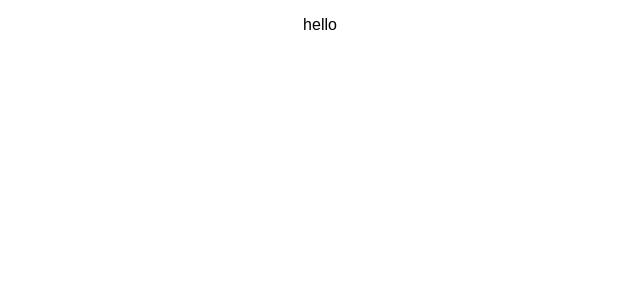
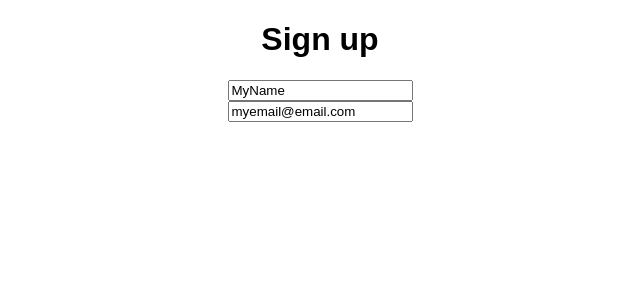
Before and after one commit to sebastianEs/task1, a React (Create React App) app: page / in a window 1280 px wide. Shown: the top 300 px of the page, without its empty margins (320-960 px from the left). Built offline with nearby package versions, Linux system fonts and the light colour scheme.

Commit message:
test form componnet

```diff
--- a/src/Form.js
+++ b/src/Form.js
@@ -1,8 +1,44 @@
 import React, {Component} from 'react';
 
 class Form extends Component {
+    constructor(props) {
+        super(props);
+        this.state={
+            name: 'MyName',
+            email: 'myemail@email.com'
+        }
+        this.handleChange = this.handleChange.bind(this);
+    }
     render() {
-       return (<p>hello</p>);
+       return (
+       <div className="form">
+           <h1>Sign up</h1>
+           <input
+           placeholder="Name"
+           name='name'
+           type='name'
+           value={this.state.name}
+           onChange={this.handleChange} />
+           <br />
+           <input
+           placeholder="Email"
+           name='email'
+           type='email'
+           value={this.state.email}
+           onChange={this.handleChange} />
+       </div>
+
+       )
+    }
+
+    handleChange(e) {
+        const target = e.target;
+        const name = target.name;
+        const value = target.type === target.value;
+
+        this.setState({
+            [name]: value
+        })
     }
 }
 export default Form;
```
Also changed, not shown: 1 other file (tests, documents, lock files or other folders).
